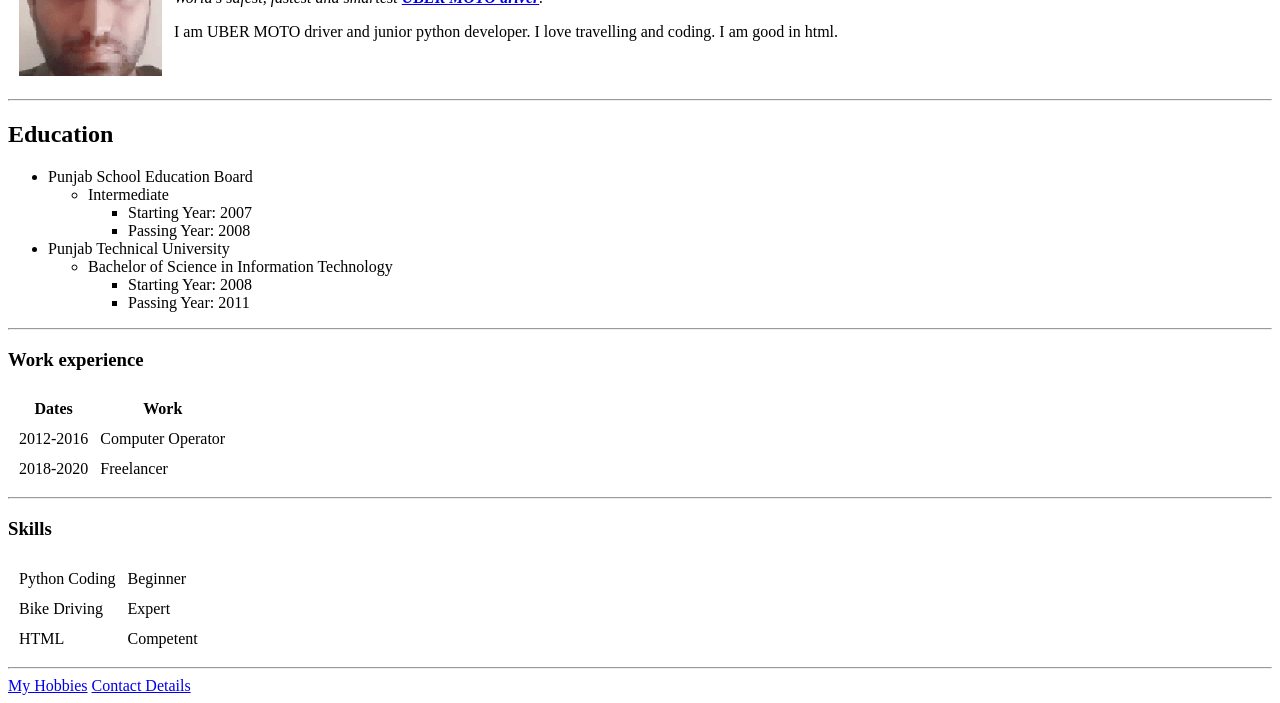
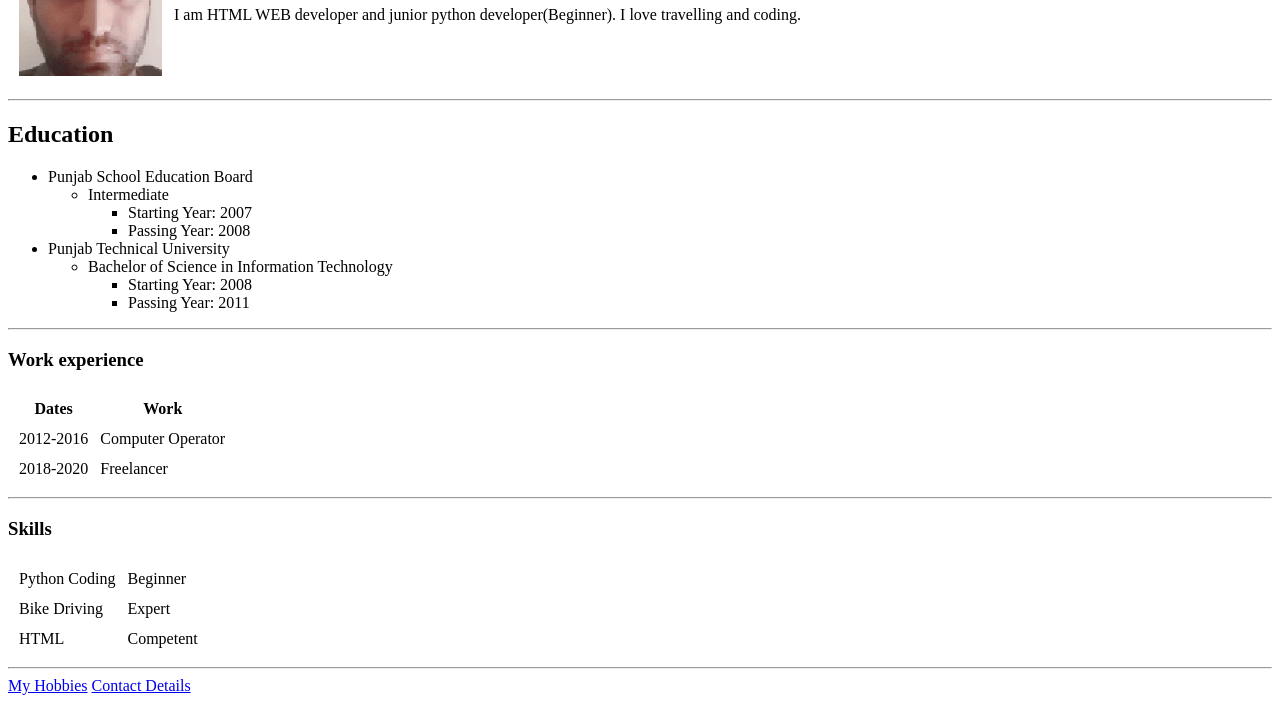
Before and after one commit to itissandeep/cv, a plain HTML site: page index.html in a window 1280 px wide. Shown: the part 133-836 px from the top of the page. Drawn offline with Linux system fonts and the light colour scheme.

Commit message:
Update index.html

```diff
--- a/index.html
+++ b/index.html
@@ -12,8 +12,7 @@
       <tr>
         <td><img src="images/sandeep.png" alt="sandeep profile picture"></td>
         <td><h1>SANDEEP</h1>
-          <p><i>World's safest, fastest and smartest <strong><a href="https://twitter.com/Sandeep61151106">UBER MOTO driver</a></strong>.</i></p>
-          <p>I am UBER MOTO driver and junior python developer. I love travelling and coding. I am good in html.</p></td>
+          <p>I am HTML WEB developer and junior python developer(Beginner). I love travelling and coding.</p></td>
       </tr>
     </table>
     <hr>
```
